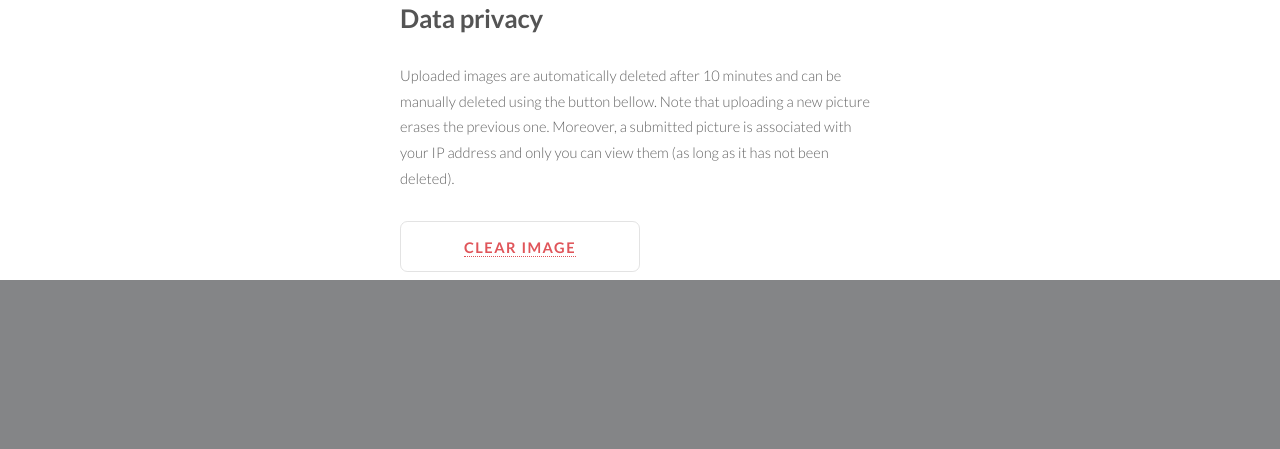
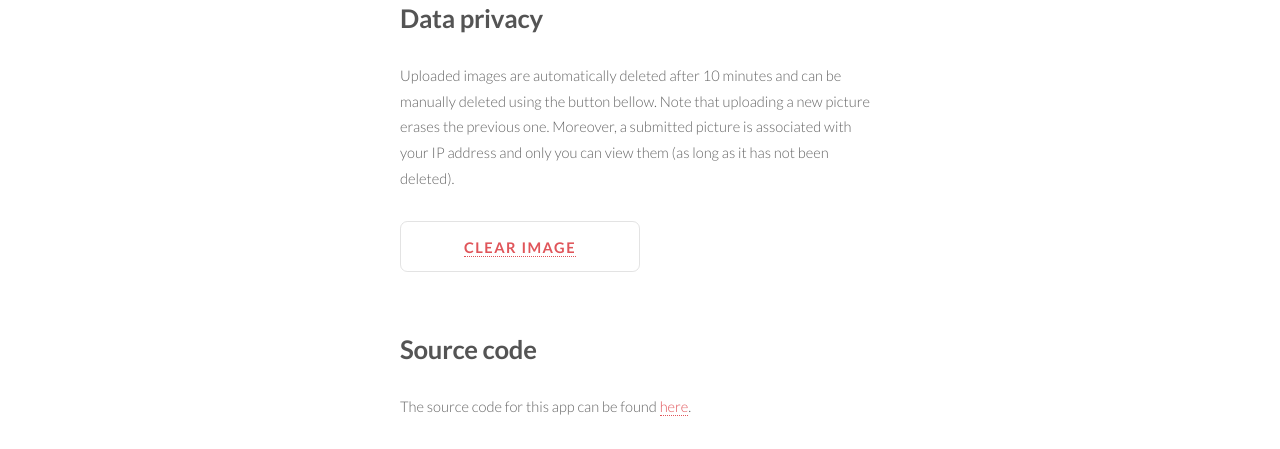
Before and after one commit to victorruelle/heroku_classifier, a Flask app: page / in a window 1280 px wide. Shown: the part 726-1175 px from the top of the page. Before the commit the page ends 1006 px from the top, so only its background shows below. Run offline with Flask 2, Linux system fonts and the light colour scheme.

Commit message:
Update README and add github link

```diff
--- a/app/templates/index.html
+++ b/app/templates/index.html
@@ -140,4 +140,11 @@
             </div>
         </div>
 
+        <div class="container" style="margin-top: 50px;">
+            <div class="inner2">
+                <h2>Source code</h2>
+                <p> The source code for this app can be found <a href="https://github.com/victorruelle/heroku_classifier.git">here</a>.</p>
+            </div>
+        </div>
+
 </html>
```
Also changed, not shown: README.md.
